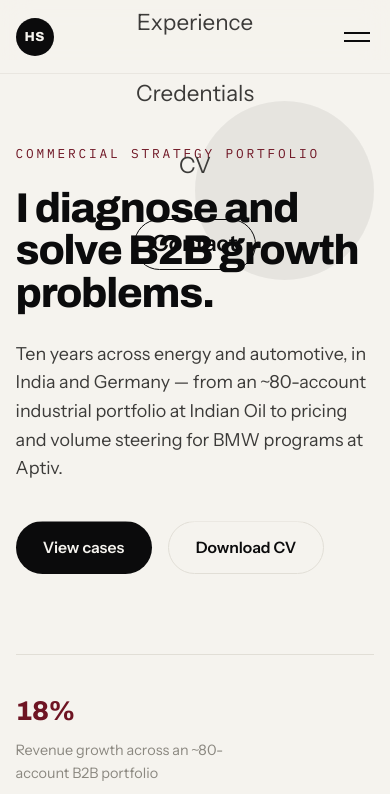
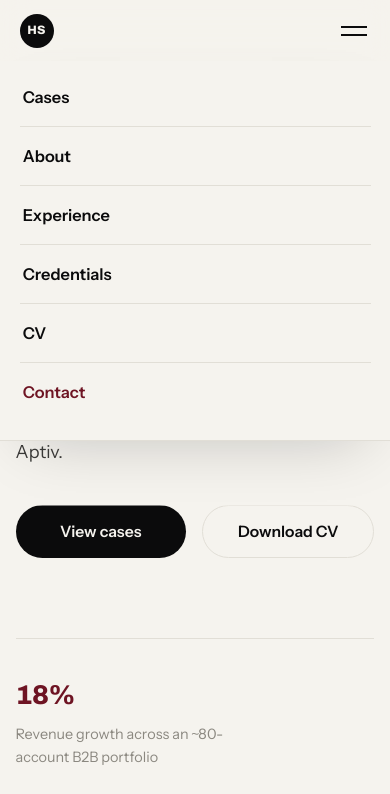
Before and after one commit to hshekhar004/hshekhar004.github.io, a plain HTML site: page index.html in a window 390 px wide. Both pictures are taken after a click on the button "Menu". Shown: the top 794 px of the page. Drawn offline with Linux system fonts and the light colour scheme.

Commit message:
Add files via upload

```diff
--- a/css/style.css
+++ b/css/style.css
@@ -82,6 +82,7 @@ body.cursor-hide, body.cursor-hide *{cursor:none!important}
 /* ============================ NAV ============================ */
 .nav{
   position:fixed; top:0; left:0; right:0; z-index:100;
+  isolation:isolate;
   display:flex; justify-content:space-between; align-items:center;
   padding:1.1rem 4vw;
   backdrop-filter:blur(14px);
@@ -117,13 +118,36 @@ body.cursor-hide, body.cursor-hide *{cursor:none!important}
 .nav-burger span{position:absolute; left:4px; right:4px; height:2px; background:var(--ink); transition:.3s}
 .nav-burger span:first-child{top:8px}.nav-burger span:last-child{top:16px}
 @media(max-width:820px){
+  /* the header uses backdrop-filter, which traps position:fixed children —
+     so the mobile menu is an absolute dropdown panel anchored under the bar */
+  .nav{padding:.85rem 5vw}
   .nav-links{
-    position:fixed; inset:0; top:60px; flex-direction:column; justify-content:center;
-    gap:2.2rem; font-size:1.4rem; background:var(--bg);
-    transform:translateY(-110%); transition:transform .4s var(--ease);
+    position:absolute; top:100%; left:0; right:0;
+    flex-direction:column; align-items:stretch; gap:0; font-size:1.02rem;
+    background:var(--bg); border-bottom:1px solid var(--line);
+    box-shadow:var(--shadow);
+    padding:.4rem 5vw 1.2rem;
+    opacity:0; visibility:hidden; transform:translateY(-10px);
+    transition:opacity .28s var(--ease), transform .28s var(--ease), visibility .28s;
+    max-height:calc(100svh - 64px); overflow-y:auto;
   }
-  .nav-links.open{transform:none}
+  .nav-links.open{opacity:1; visibility:visible; transform:none}
+  .nav-links a{
+    padding:1rem .2rem; border-bottom:1px solid var(--line);
+    color:var(--ink); font-weight:600; min-height:48px; display:flex; align-items:center;
+  }
+  .nav-links a::after{display:none}
+  .nav-links a:last-child{border-bottom:0}
+  /* the Contact pill returns to a plain row item in the dropdown */
+  .nav-links .nav-cta{
+    border:0; border-radius:0; padding:1rem .2rem; background:none;
+    color:var(--accent)!important; font-weight:700;
+  }
+  .nav-links .nav-cta:hover{background:none; color:var(--accent)!important}
   .nav-burger{display:block}
+  .nav-burger span{transition:transform .3s var(--ease), opacity .2s}
+  .nav-burger.open span:first-child{transform:translateY(4px) rotate(45deg)}
+  .nav-burger.open span:last-child{transform:translateY(-4px) rotate(-45deg)}
 }
 
 /* ============================ HERO ============================ */
@@ -528,3 +552,21 @@ body.viewing-case main{display:none}
 .cp-figs figcaption{font-family:var(--font-mono); font-size:.78rem; color:var(--mute); padding:.6rem .9rem}
 .cp-foot{margin-top:3.5rem; padding-top:2rem; border-top:1px solid var(--line);
   display:flex; gap:1rem; flex-wrap:wrap; align-items:center}
+
+
+/* ---------- mobile polish ---------- */
+@media(max-width:820px){
+  .casepage-inner{padding:6.5rem 6vw 4rem}
+  .cp-flow{gap:.4rem}
+  .cp-flow .cp-arrow{display:none}
+  .cp-flow a{font-size:.68rem; padding:.35rem .75rem}
+  .cp-foot{flex-direction:column; align-items:stretch}
+  .cp-foot .btn{justify-content:center}
+  .abx-shot{width:200px}
+  .hero{padding-top:8rem}
+  .hero-ctas .btn{flex:1; justify-content:center}
+}
+@media(max-width:480px){
+  .abx-shot{width:170px}
+  .nav-mono{width:34px; height:34px; font-size:.76rem}
+}
```
